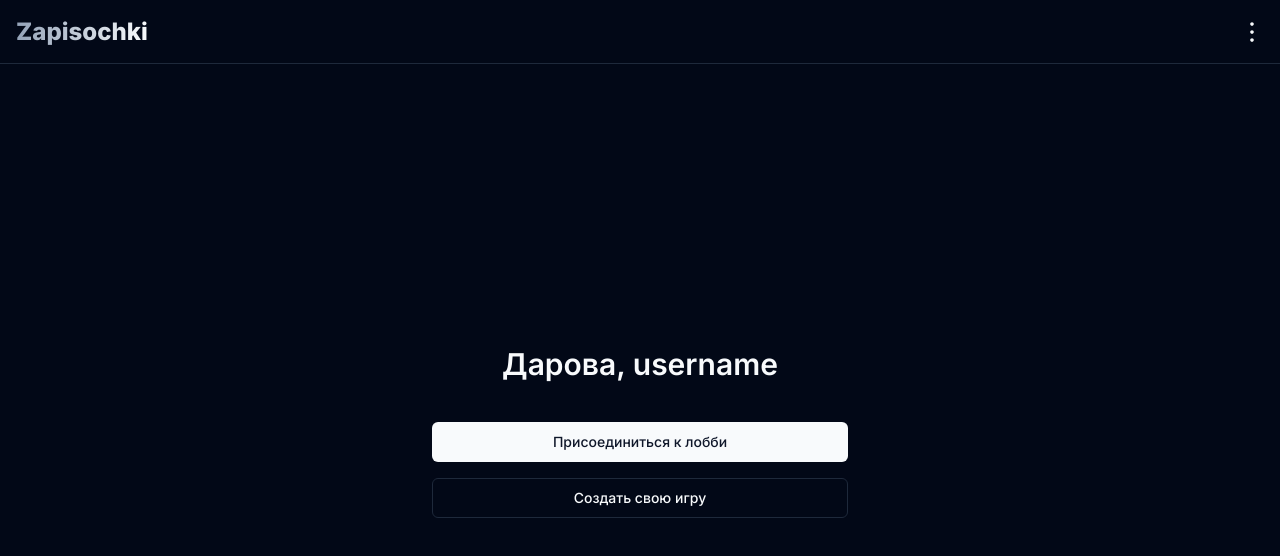
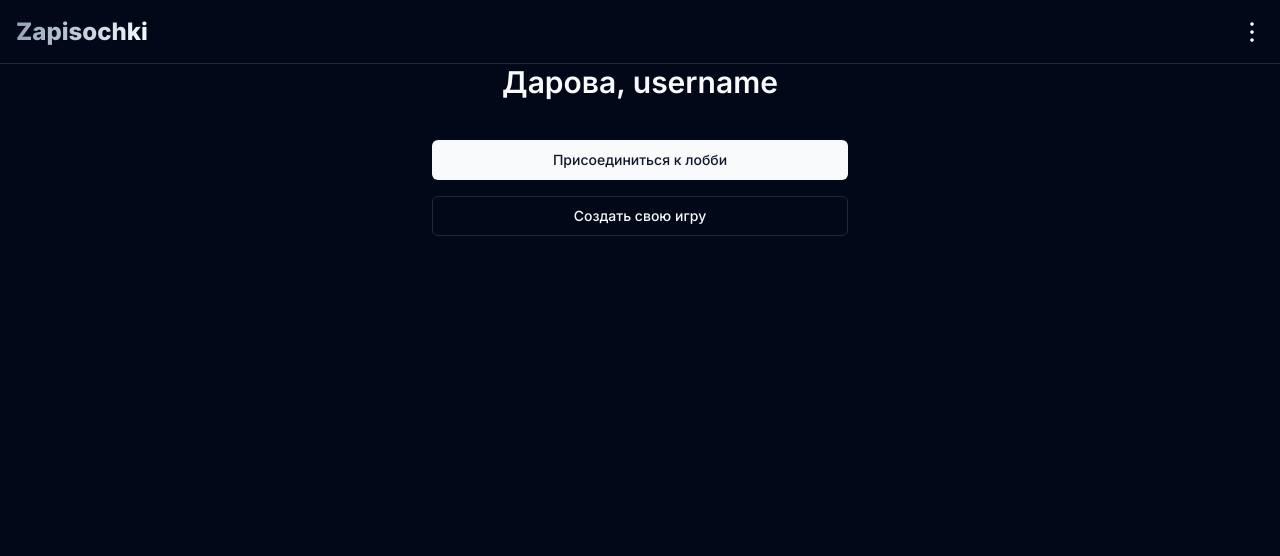
Before and after one commit to Andrew-Sem/zapisochki, a Next.js app: page / in a window 1280 px wide. Shown: the top 556 px of the page. Built offline with nearby package versions, Linux system fonts and the light colour scheme.

Commit message:
lobby ui

```diff
--- a/app/layout.tsx
+++ b/app/layout.tsx
@@ -16,7 +16,7 @@ export default function RootLayout({ children }: { children: React.ReactNode })
 			<body className={inter.className}>
 				<div className='min-h-screen flex flex-col'>
 					<Header />
-					<main className='grow flex'>{children}</main>
+					<main className='h-full'>{children}</main>
 				</div>
 			</body>
 		</html>
--- /dev/null
+++ b/app/lobby/[slug]/page.tsx
@@ -0,0 +1,70 @@
+import { cn } from '@/lib/utils';
+import { ClipboardIcon, StarFilledIcon } from '@radix-ui/react-icons';
+import { StarIcon } from 'lucide-react';
+import { FC } from 'react';
+
+interface PageProps {
+	params: {
+		slug: string;
+	};
+}
+
+const users: { username: string }[] = [
+	{ username: 'Losos' },
+	{ username: 'Karas' },
+	{ username: 'Sudak' },
+	{ username: "Yaz'" },
+	{ username: "Lin'" },
+	{ username: 'Vobla' },
+];
+
+const Page: FC<PageProps> = ({ params }) => {
+	const currentUser = { username: 'Karas' };
+	const amdin = { username: 'Losos' };
+	return (
+		<div className='mt-10 space-y-8 max-w-xl mx-auto'>
+			<div className='container space-y-4'>
+				<h1 className='text-2xl font-semibold'>Ссылка-приглашение:</h1>
+				<div className='bg-secondary py-2 px-4 rounded-md flex space-x-4 justify-between'>
+					<span>https://vk.com/im?sel=156224284...</span>
+					<button>
+						<ClipboardIcon className='w-5 h-5 hover:text-sky-500 transition duration-200' />
+					</button>
+				</div>
+			</div>
+			<div>
+				<h1 className='text-2xl font-semibold container'>Лобби:</h1>
+				{users.map((user) => (
+					<div
+						key={user.username}
+						className={cn(
+							'container py-3 flex space-x-4 items-center w-full',
+							user.username === currentUser.username ? 'bg-secondary' : ''
+						)}
+					>
+						<div
+							className={cn(
+								'rounded-full h-12 w-12 flex items-center justify-center',
+								user.username === currentUser.username
+									? 'bg-background'
+									: 'bg-secondary'
+							)}
+						>
+							{user.username[0]}
+						</div>
+						<div className='font-semibold'>
+							{user.username}
+							{user.username === amdin.username ? (
+								<span className='absolute'>
+									<StarFilledIcon className='w-3 h-3 text-sky-500' />
+								</span>
+							) : null}
+						</div>
+					</div>
+				))}
+			</div>
+		</div>
+	);
+};
+
+export default Page;
--- a/app/page.tsx
+++ b/app/page.tsx
@@ -1,15 +1,11 @@
 import { JoinLobbyForm } from '@/components/forms/join-lobby-form';
 import { Button } from '@/components/ui/button';
-import {
-	Dialog,
-	DialogContent,
-	DialogDescription,
-	DialogHeader,
-	DialogTitle,
-	DialogTrigger,
-} from '@/components/ui/dialog';
+import { Dialog, DialogContent, DialogTrigger } from '@/components/ui/dialog';
+import { generateRandomString } from '@/utils/generateRandomString';
+import Link from 'next/link';
 
 export default function Home() {
+	const newLobbyUrl = '/lobby/' + generateRandomString(16);
 	const user = true;
 	return (
 		<div className='grow flex flex-col justify-center text-center max-w-md w-full container space-y-10'>
@@ -25,7 +21,11 @@ export default function Home() {
 								<JoinLobbyForm />
 							</DialogContent>
 						</Dialog>
-						<Button variant={'outline'}>Создать свою игру</Button>
+						<Link href={newLobbyUrl}>
+							<Button variant={'outline'} className='w-full'>
+								Создать свою игру
+							</Button>
+						</Link>
 					</div>
 				</>
 			) : (
--- /dev/null
+++ b/utils/generateRandomString.ts
@@ -0,0 +1,11 @@
+export const generateRandomString = (length: number) => {
+	let result = '';
+	const characters = 'ABCDEFGHIJKLMNOPQRSTUVWXYZabcdefghijklmnopqrstuvwxyz0123456789';
+	const charactersLength = characters.length;
+	let counter = 0;
+	while (counter < length) {
+		result += characters.charAt(Math.floor(Math.random() * charactersLength));
+		counter += 1;
+	}
+	return result;
+};
```
